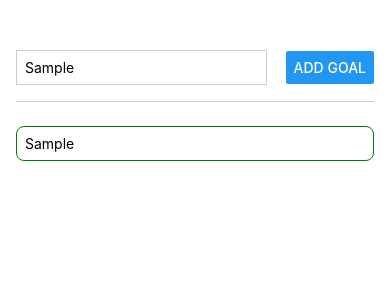
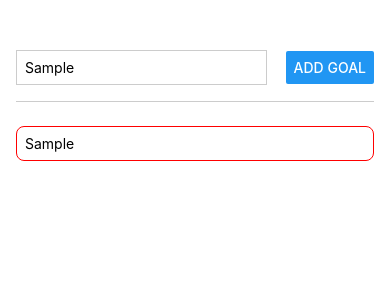
Before and after one commit to Nematov-Muhammadqodir/RNCourse, a React Native app: screen / in a window 390 px wide. Both pictures are taken after typing "Sample" into the empty fields and a click on the button "ADD GOAL". Shown: the top 300 px of the page. Built offline with nearby package versions, Linux system fonts and the light colour scheme.

Commit message:
feat: split into sub components

```diff
--- a/App.js
+++ b/App.js
@@ -8,37 +8,20 @@ import {
   TextInput,
   View,
 } from "react-native";
+import GoalItem from "./components/GoalItem";
+import GoalInput from "./components/GoalInput";
 
 export default function App() {
   const [goal, setGoal] = useState("");
   const [goals, setGoals] = useState([]);
 
-  const handleListOfGoals = () => {
-    setGoals((goals) => [
-      ...goals,
-      { text: goal, id: Math.random().toString() },
-    ]);
-  };
-
   return (
     <View style={styles.appContainer}>
-      <View style={styles.inputContainer}>
-        <TextInput
-          style={styles.textInput}
-          placeholder="Your course goals!"
-          value={goal}
-          onChangeText={(text) => setGoal(text)}
-        />
-        <Button title="Add Goal" onPress={handleListOfGoals} />
-      </View>
+      <GoalInput setGoals={setGoals} goals={goals} />
       <View style={styles.goalsContainer}>
         <FlatList
           data={goals}
-          renderItem={(itemData) => (
-            <View style={styles.listItem}>
-              <Text>{itemData.item.text}</Text>
-            </View>
-          )}
+          renderItem={(itemData) => <GoalItem itemData={itemData} />}
           alwaysBounceVertical={false}
           keyExtractor={(item, key) => {
             return item.id;
@@ -55,30 +38,7 @@ const styles = StyleSheet.create({
     paddingHorizontal: 16,
     flex: 1,
   },
-  inputContainer: {
-    flexDirection: "row",
-    justifyContent: "space-between",
-    alignItems: "center",
-    marginBottom: 24,
-    borderBottomWidth: 1,
-    borderBottomColor: "#ccc",
-    paddingBottom: 16,
-  },
-  textInput: {
-    borderWidth: 1,
-    borderColor: "#ccc",
-    width: "70%",
-    marginRight: 8,
-    padding: 8,
-  },
   goalsContainer: {
     flex: 5,
   },
-  listItem: {
-    padding: 8,
-    borderWidth: 1,
-    borderRadius: 8,
-    marginBottom: 2,
-    borderColor: "green",
-  },
 });
--- /dev/null
+++ b/components/GoalInput.js
@@ -0,0 +1,45 @@
+import { StyleSheet, View, TextInput, Button } from "react-native";
+import { useState } from "react";
+
+const GoalInput = (props) => {
+  const { setGoals, goals } = props;
+  const [goal, setGoal] = useState("");
+  const handleListOfGoals = () => {
+    setGoals((goals) => [
+      ...goals,
+      { text: goal, id: Math.random().toString() },
+    ]);
+  };
+  return (
+    <View style={styles.inputContainer}>
+      <TextInput
+        style={styles.textInput}
+        placeholder="Your course goals!"
+        value={goal}
+        onChangeText={(text) => setGoal(text)}
+      />
+      <Button title="Add Goal" onPress={handleListOfGoals} />
+    </View>
+  );
+};
+
+export default GoalInput;
+
+const styles = StyleSheet.create({
+  inputContainer: {
+    flexDirection: "row",
+    justifyContent: "space-between",
+    alignItems: "center",
+    marginBottom: 24,
+    borderBottomWidth: 1,
+    borderBottomColor: "#ccc",
+    paddingBottom: 16,
+  },
+  textInput: {
+    borderWidth: 1,
+    borderColor: "#ccc",
+    width: "70%",
+    marginRight: 8,
+    padding: 8,
+  },
+});
--- /dev/null
+++ b/components/GoalItem.js
@@ -0,0 +1,22 @@
+import { StyleSheet, View, Text } from "react-native";
+
+const GoalItem = (props) => {
+  const { itemData } = props;
+  return (
+    <View style={styles.listItem}>
+      <Text>{itemData.item.text}</Text>
+    </View>
+  );
+};
+
+export default GoalItem;
+
+const styles = StyleSheet.create({
+  listItem: {
+    padding: 8,
+    borderWidth: 1,
+    borderRadius: 8,
+    marginBottom: 2,
+    borderColor: "red",
+  },
+});
```
